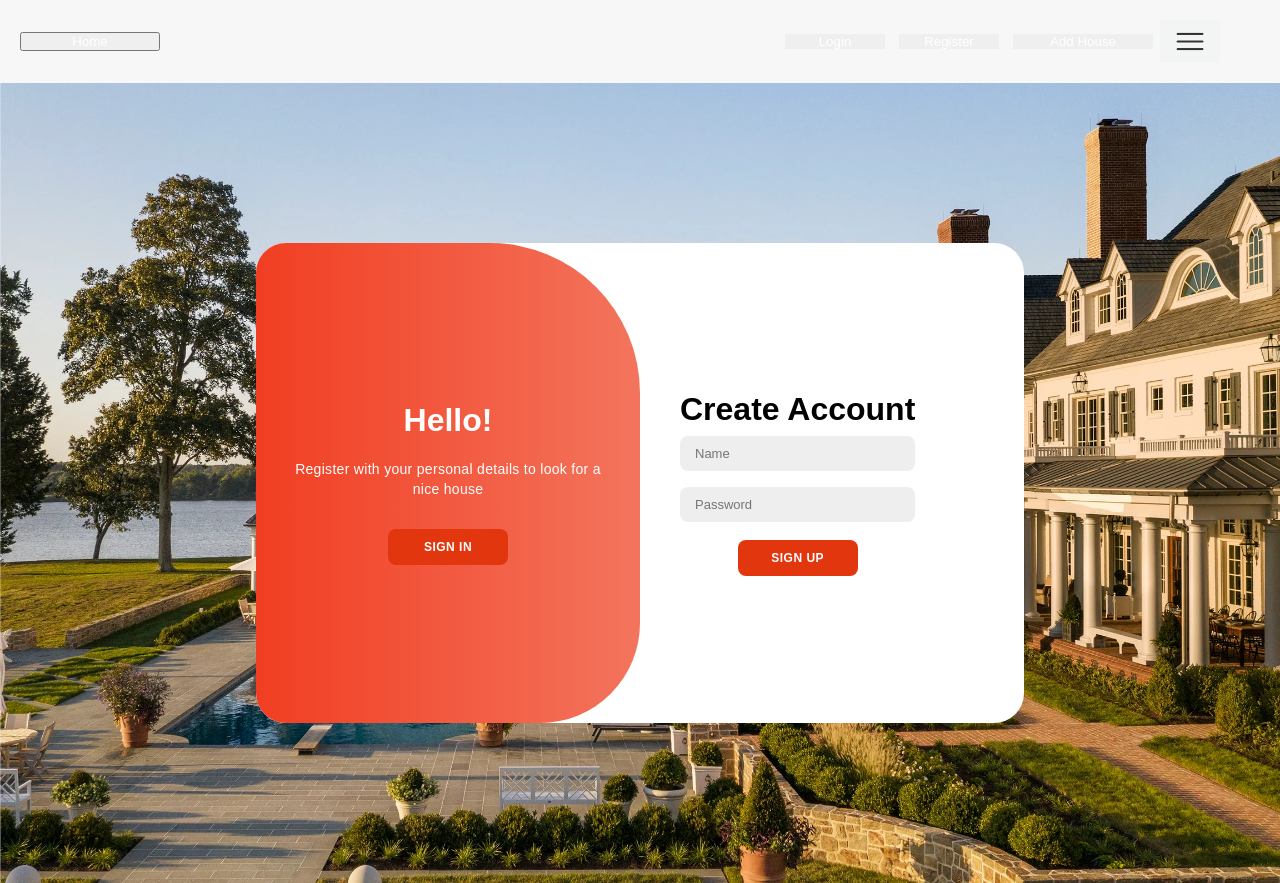
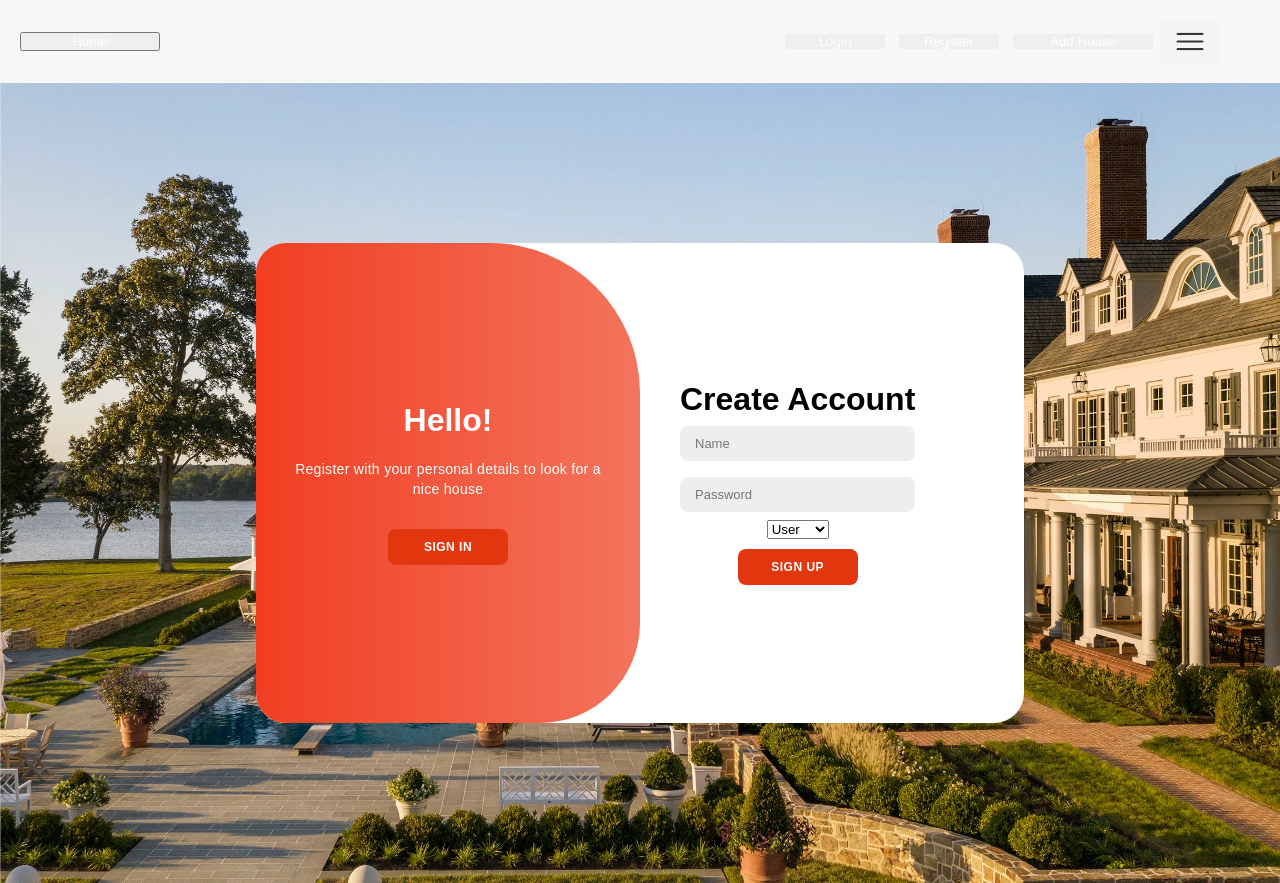
Before and after one commit to JasonYangggggggg/FK-X-Green-SOEN341-ProjectF2023, a Next.js app in the folder soen341-project-frontend/: page /register in a window 1280 px wide. Built offline with nearby package versions, Linux system fonts and the light colour scheme.

Commit message:
Update page.tsx

```diff
--- a/soen341-project-frontend/app/(routes)/(auth)/register/page.tsx
+++ b/soen341-project-frontend/app/(routes)/(auth)/register/page.tsx
@@ -9,20 +9,27 @@ const Register = () => {
 
    const [Name, setName] = useState(null);
    const [Password, setPassword] = useState(null);
+   const [Role, setRole] = useState("User");
 
    const nameHandler = (data : any) =>{
        setName(data.target.value);
    }
 
    const passwordHandler = (data : any) =>{
-       setPassword(data.target.value)
+       setPassword(data.target.value);
+   }
+
+   const roleHandler = (data : any) => {
+    console.log(data.target.value)
+       setRole(data.target.value);
    }
 
    const signup = async () => {
-      if((Name !== null && Name !== '') && (Password !== null && Password !== '')){
+      if((Name !== null && Name !== '') && (Password !== null && Password !== '') && (Role !== null && Role !== '')){
          const data = {
             Name,
-            Password
+            Password,
+            Role
         }
         const save = await axios.post('http://localhost:3001/user/signup', data);
       }
@@ -38,6 +45,10 @@ const Register = () => {
 
         <input type = "text" placeholder='Name' onChange={nameHandler} required/>
         <input type = "password" placeholder='Password' onChange={passwordHandler} required/>
+        <select onChange={roleHandler}>
+          <option value="User">User</option>
+          <option value="Broker">Broker</option>
+        </select>
         <button onClick={signup}>Sign Up</button>
         </form>
       </div>
```
